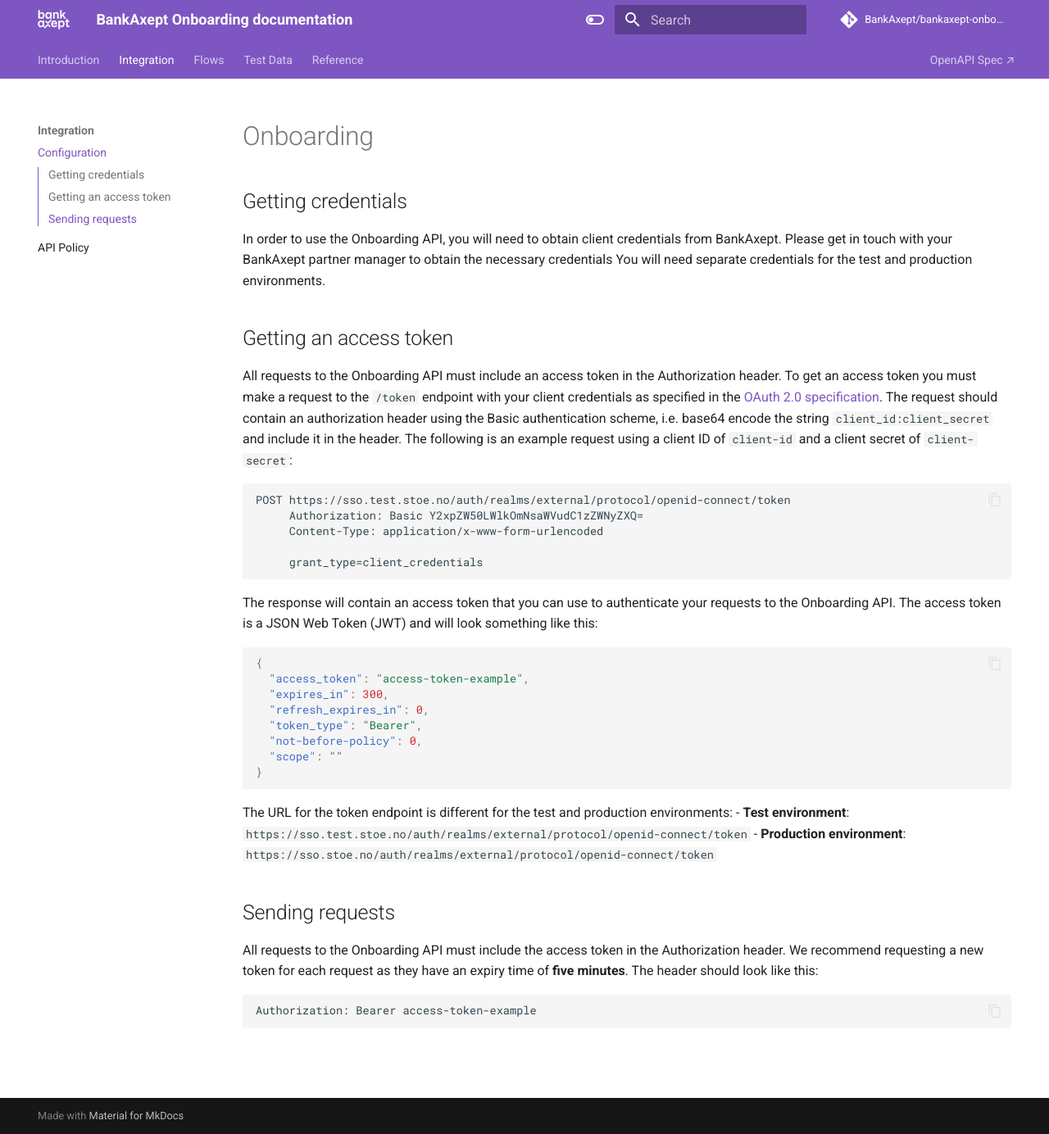
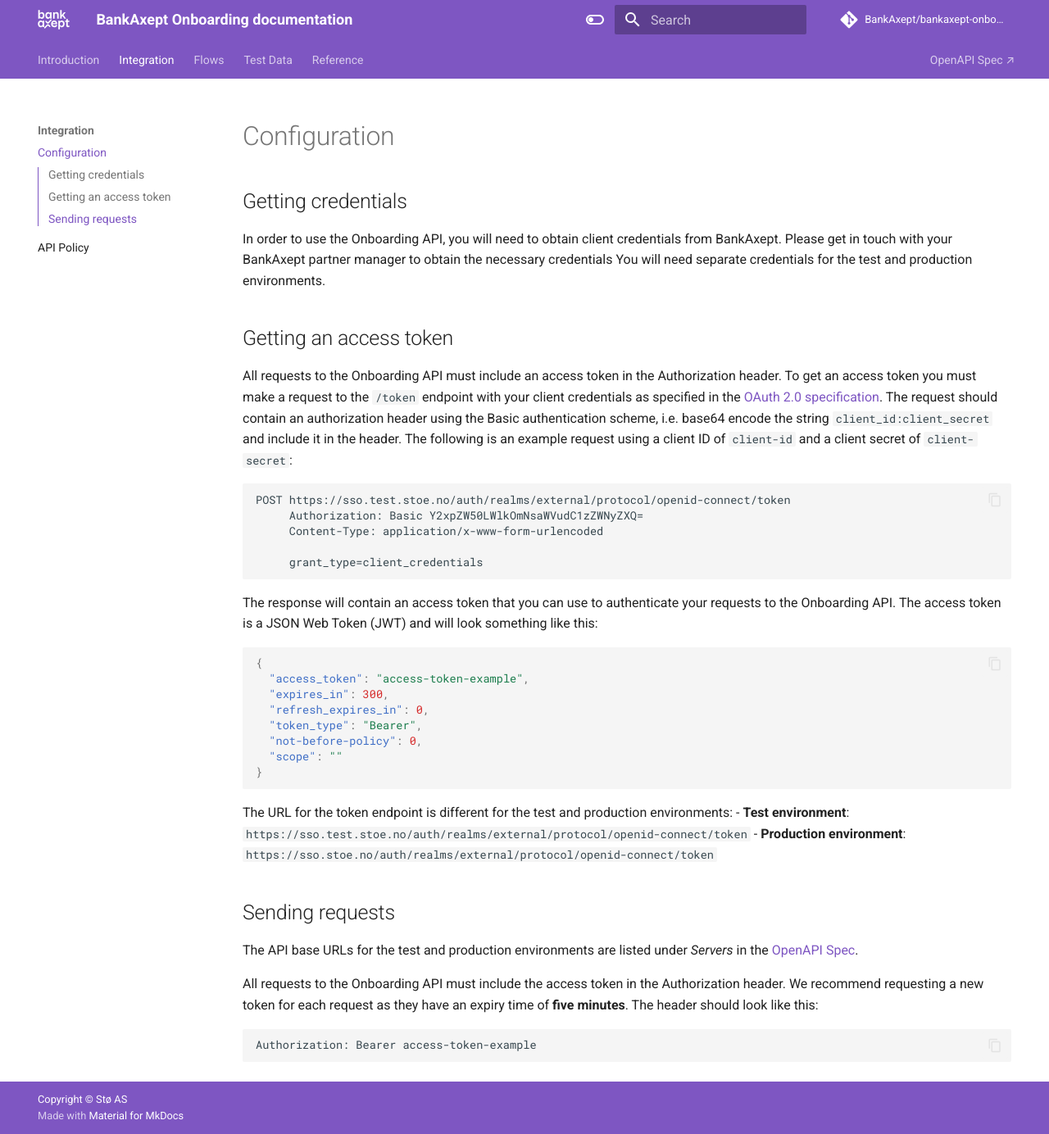
Before and after one commit to BankAxept/bankaxept-onboarding-external-documentation, an MkDocs documentation site: the page built from docs/configuration.md, in a window 1280 px wide and 1384 px high. Shown: the whole window at 82% size. Built offline with MkDocs 1.6.1 and Material for MkDocs 9.7.7, drawn with Linux system fonts in a browser that asks for light colours; comment, search, counter and statistics services are not loaded.

Commit message:
Fix site config and align page headings with nav (#103)
* Fix site config and align page headings with nav (#99)

* Make footer match header colour

```diff
--- /dev/null
+++ b/docs/assets/stylesheets/footer.css
@@ -0,0 +1,6 @@
+/* Match the footer to the header's primary colour instead of Material's default near-black. */
+.md-footer-meta {
+    background-color: var(--md-primary-fg-color);
+    --md-footer-fg-color--light: var(--md-primary-bg-color);
+    --md-footer-fg-color--lighter: var(--md-primary-bg-color--light);
+}
--- a/docs/configuration.md
+++ b/docs/configuration.md
@@ -1,4 +1,4 @@
-# Onboarding
+# Configuration
 
 ## Getting credentials
 In order to use the Onboarding API, you will need to obtain client credentials from BankAxept.
@@ -38,6 +38,8 @@ The URL for the token endpoint is different for the test and production environm
 - **Production environment**: `https://sso.stoe.no/auth/realms/external/protocol/openid-connect/token`
 
 ## Sending requests
+The API base URLs for the test and production environments are listed under *Servers* in the [OpenAPI Spec](https://onboarding.bankaxept.no/swagger-ui/index.html#/).
+
 All requests to the Onboarding API must include the access token in the Authorization header. We recommend requesting a
 new token for each request as they have an expiry time of **five minutes**. The header should look like this:
 
--- a/mkdocs.yml
+++ b/mkdocs.yml
@@ -1,7 +1,8 @@
 site_name: BankAxept Onboarding documentation
 site_dir: _site
-site_url: https://test.com/
+site_url: https://bankaxept.github.io/bankaxept-onboarding-external-documentation/
 repo_url: https://github.com/BankAxept/bankaxept-onboarding-external-documentation#
+copyright: Copyright &copy; Stø AS
 repo_name: BankAxept/bankaxept-onboarding-external-documentation
 docs_dir: docs
 plugins:
@@ -16,7 +17,7 @@ nav:
       - Configuration: configuration.md
       - API Policy: api_policy.md
   - Flows:
-      - Prod flows: prod_flows.md
+      - Production flows: prod_flows.md
       - Test flows: test_flows.md
       - Webhooks: webhooks.md
   - Test Data: test_data.md
@@ -34,6 +35,7 @@ extra_css:
   - assets/stylesheets/back-to-top.css
   - assets/stylesheets/overscroll.css
   - assets/stylesheets/mermaid-container.css
+  - assets/stylesheets/footer.css
 theme:
   name: material
   logo: assets/images/bankaxept_logo_white.svg
@@ -63,7 +65,6 @@ theme:
         name: Switch to light mode
       primary: deep-purple
       accent: purple
-  copyright: Copyright &copy; 2023 ePayment team
 markdown_extensions:
   - md_in_html
   - pymdownx.superfences:
```
Also changed, not shown: README.md (+2 -0 lines), docs/api_policy.md (+1 -1 lines), docs/problems.md (+1 -1 lines), docs/prod_flows.md (+1 -1 lines), docs/test_flows.md (+1 -1 lines).
